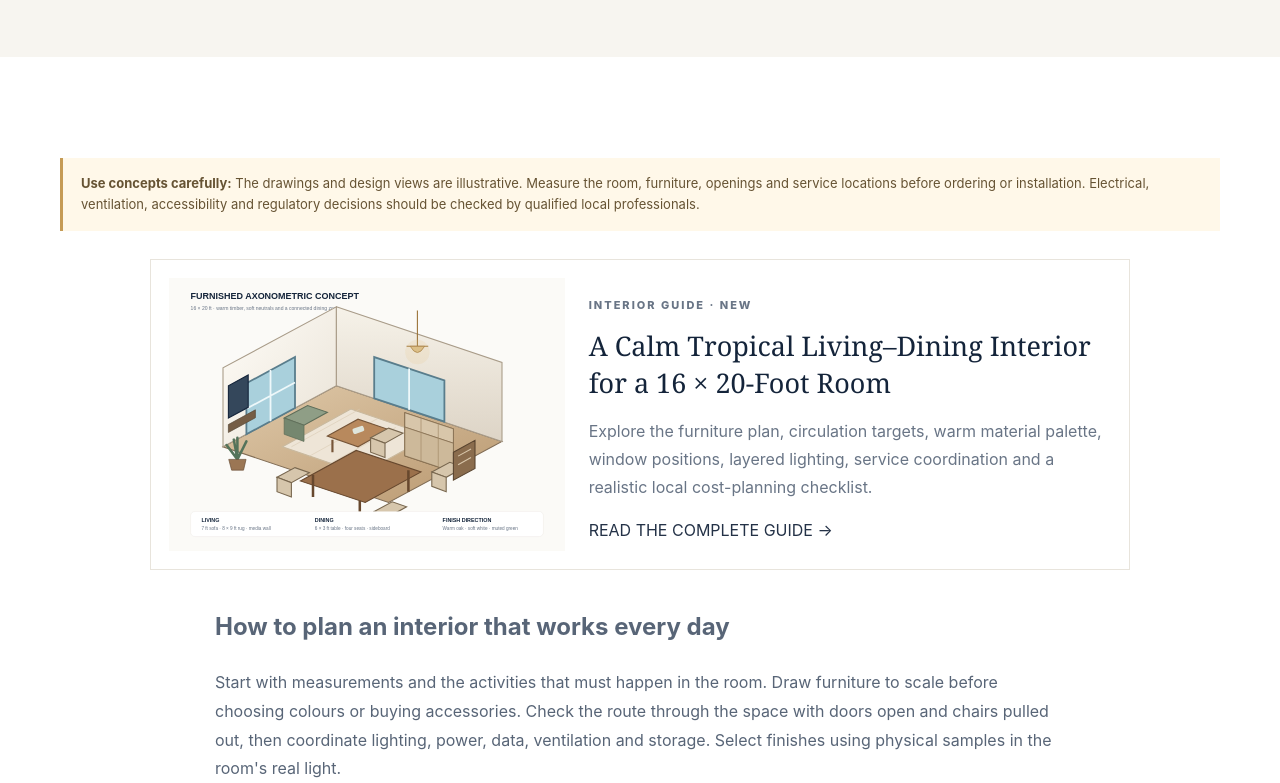
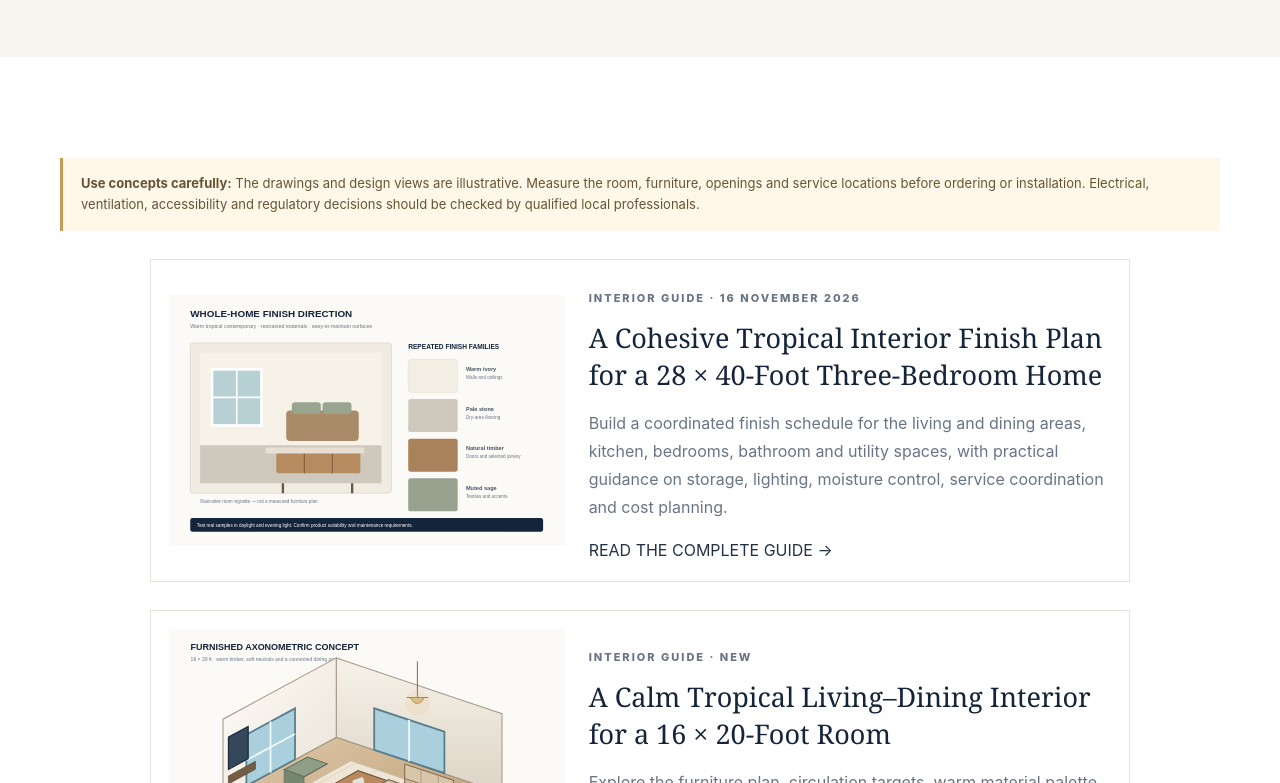
Before and after one commit to dhanushkaprasad2001-max/dhanushkaprasad2001-max.github.io, a plain HTML site: page interiors.html in a window 1280 px wide. Shown: the part 317-1100 px from the top of the page. Drawn offline with Linux system fonts and the light colour scheme.

Commit message:
Add new whole-home interior finish guide to Interiors

```diff
--- a/interiors.html
+++ b/interiors.html
@@ -23,6 +23,10 @@
 <section class="page-intro"><div class="container"><div class="eyebrow">DreamHome Plans · Design Collection</div><h1>Interiors</h1><p>Practical interior guides for arranging furniture, choosing durable finishes, planning lighting and making everyday rooms feel comfortable. Each concept is a starting point to adapt to the actual space and household.</p></div></section>
 <section class="section"><div class="container">
 <div class="notice"><strong>Use concepts carefully:</strong> The drawings and design views are illustrative. Measure the room, furniture, openings and service locations before ordering or installation. Electrical, ventilation, accessibility and regulatory decisions should be checked by qualified local professionals.</div>
+<a class="interior-card" href="tropical-interior-finish-plan-28x40-three-bedroom-home.html">
+<img src="images/interiors/interior-28x40-finish-palette.svg" alt="Whole-home tropical interior finish palette with warm ivory walls, pale stone-look flooring, natural timber and muted sage accents" loading="lazy">
+<div><p class="eyebrow">INTERIOR GUIDE · 16 NOVEMBER 2026</p><h2>A Cohesive Tropical Interior Finish Plan for a 28 × 40-Foot Three-Bedroom Home</h2><p>Build a coordinated finish schedule for the living and dining areas, kitchen, bedrooms, bathroom and utility spaces, with practical guidance on storage, lighting, moisture control, service coordination and cost planning.</p><span>READ THE COMPLETE GUIDE →</span></div>
+</a>
 <a class="interior-card" href="16x20-tropical-living-dining-interior.html">
 <img src="images/interiors/interior-living-dining-16x20-axonometric.svg" alt="Axonometric concept of a warm tropical 16 by 20 foot living and dining interior with sofa, dining table and natural finishes" loading="lazy">
 <div><p class="eyebrow">INTERIOR GUIDE · NEW</p><h2>A Calm Tropical Living–Dining Interior for a 16 × 20-Foot Room</h2><p>Explore the furniture plan, circulation targets, warm material palette, window positions, layered lighting, service coordination and a realistic local cost-planning checklist.</p><span>READ THE COMPLETE GUIDE →</span></div>
```
